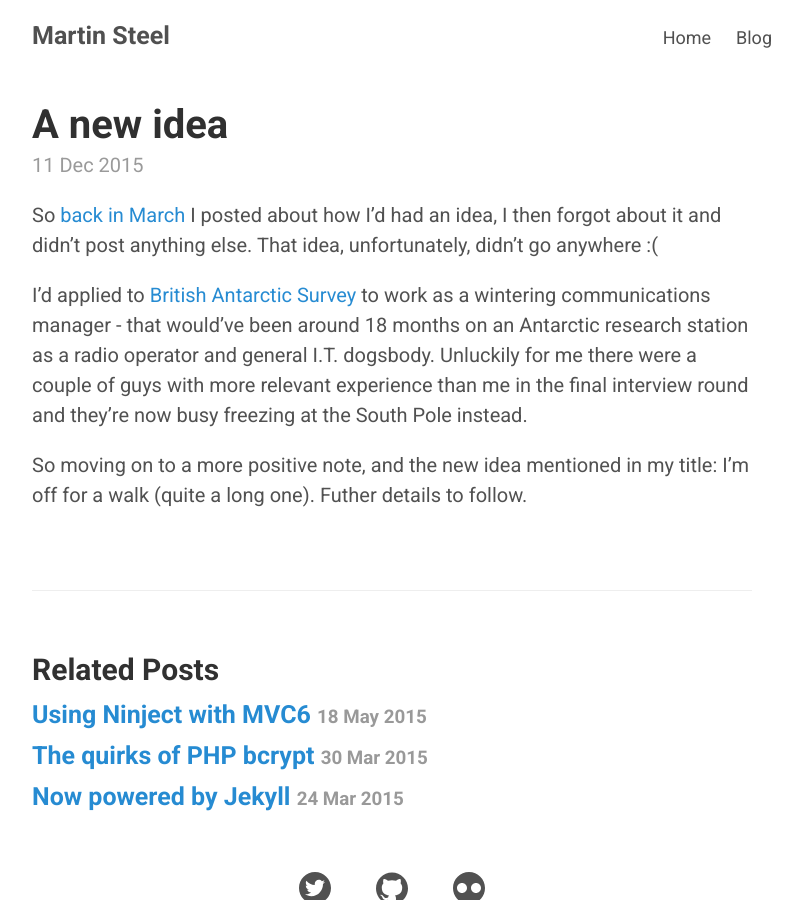
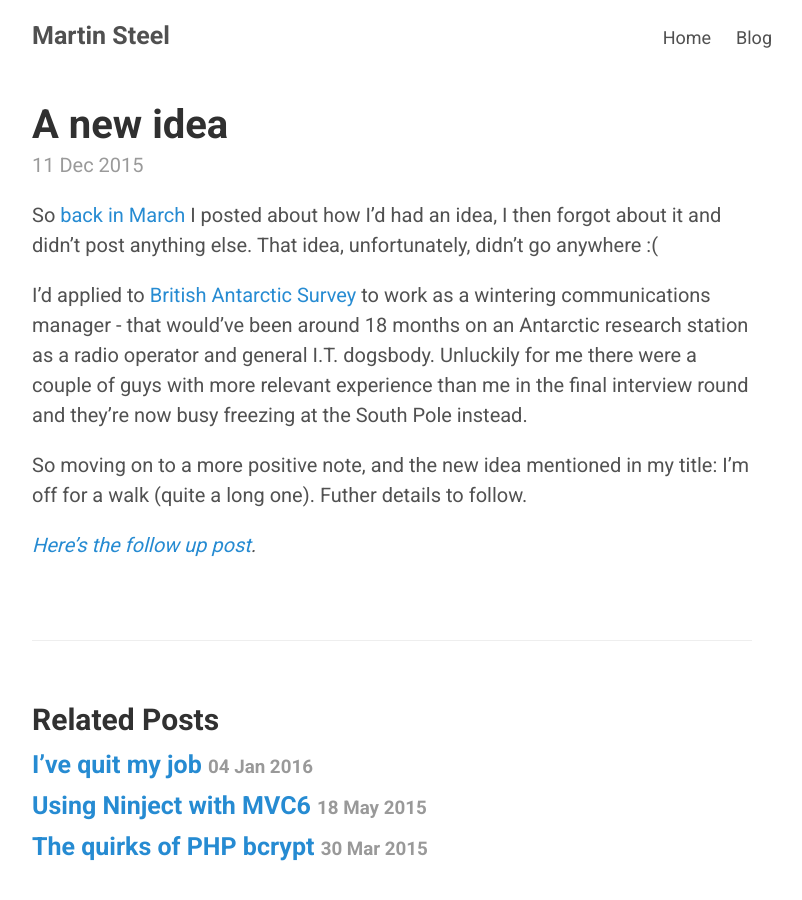
Before and after one commit to martinsteel/martinsteel.github.io, a Jekyll site: the page built from _posts/2015-12-11-a-new-idea.md, in a window 1280 px wide and 900 px high. Shown: the whole window, without its empty margins (248-1050 px from the left). Built offline with Jekyll 4.4.1, drawn with Linux system fonts in a browser that asks for light colours; Markdown is read by kramdown in place of the engine named in the settings.

Commit message:
Publish quit job post

```diff
--- a/_posts/2015-12-11-a-new-idea.md
+++ b/_posts/2015-12-11-a-new-idea.md
@@ -11,3 +11,5 @@ me in the final interview round and they're now busy freezing at the South Pole
 
 So moving on to a more positive note, and the new idea mentioned in my title:
 I'm off for a walk (quite a long one). Futher details to follow.
+
+*[Here’s the follow up post](/blog/2016/ive-quit-my-job/).*
```
Also changed, not shown: _posts/2016-01-04-ive-quit-my-job.md (renamed from _drafts/2015-01-04-ive-quit-my-job.md).
